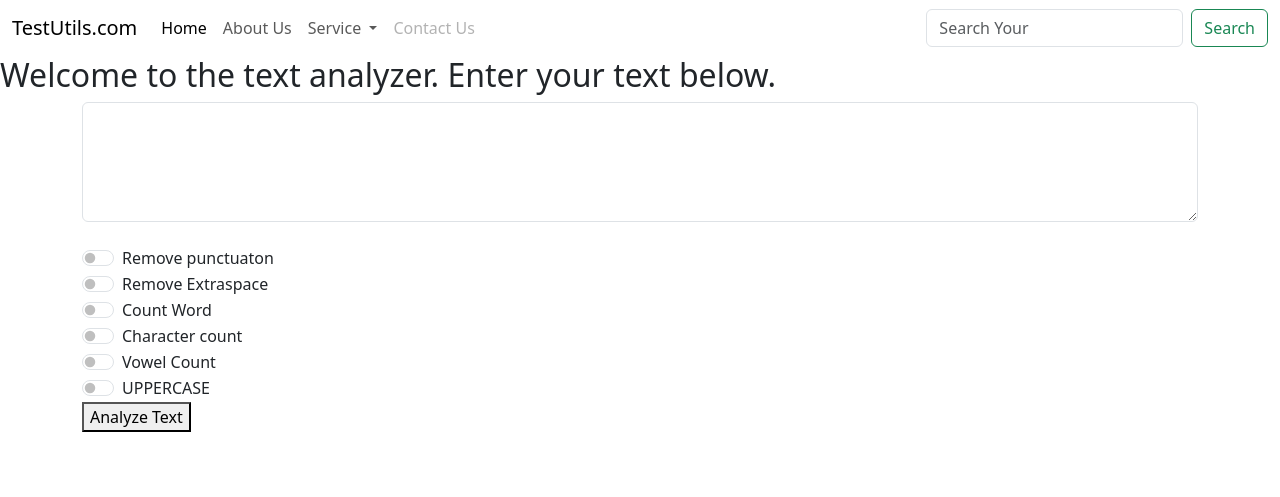
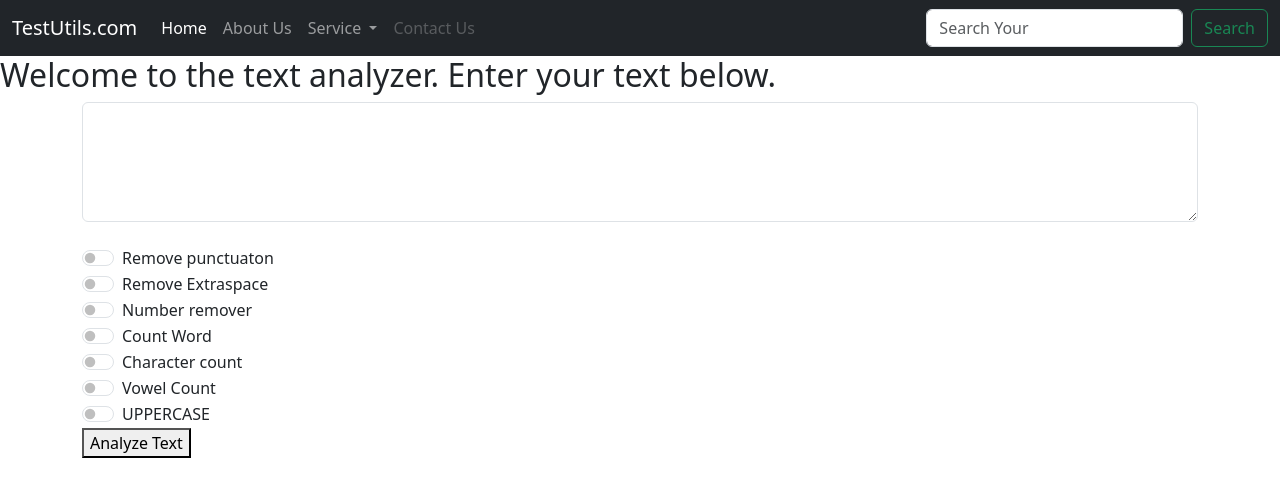
Before and after one commit to Saiful-JCU/TextUtils-text-analyzer-_django_project, a Django app: page / in a window 1280 px wide. Shown: the top 497 px of the page. Run offline with Django 5.2, Linux system fonts and the light colour scheme.

Commit message:
Final Update index.html

```diff
--- a/TextUtils/templates/index.html
+++ b/TextUtils/templates/index.html
@@ -5,12 +5,15 @@
     <meta charset="utf-8">
     <meta name="viewport" content="width=device-width, initial-scale=1">
     <title>TextUtils</title>
+    <!-- Bootstrap css -->
     <link href="https://cdn.jsdelivr.net/npm/bootstrap@5.3.3/dist/css/bootstrap.min.css" rel="stylesheet"
         integrity="sha384-QWTKZyjpPEjISv5WaRU9OFeRpok6YctnYmDr5pNlyT2bRjXh0JMhjY6hW+ALEwIH" crossorigin="anonymous">
+        <!-- Favicon-->
+        <link rel="shortcut icon" href="https://codewithharry.com/static/photo.png">
 </head>
 
 <body>
-    <nav class="navbar navbar-expand-lg bg-body-dark">
+    <nav class="navbar navbar-expand-lg navbar-dark bg-dark">
         <div class="container-fluid">
             <a class="navbar-brand" href="#">TestUtils.com</a>
             <button class="navbar-toggler" type="button" data-bs-toggle="collapse"
@@ -32,7 +35,6 @@
                             Service
                         </a>
                         <ul class="dropdown-menu">
-                            <li><a class="dropdown-item" href="#">Text Modify</a></li>
                             <li><a class="dropdown-item" href="#">Grammer checker</a></li>
                             <li>
                                 <hr class="dropdown-divider">
@@ -53,30 +55,41 @@
     </nav>
     <!-------------------- textarea -------------------->
     <h2>Welcome to the text analyzer. Enter your text below.</h2>
-    <form class="container" action='/analyze' method='get'>
-        <textarea class="form-control" id="floatingTextarea2"name="text" placeholder="Enter Your Text here." style="height: 120px"
+    <form class="container" action='/analyze' onsubmit="return validate()" method='post'> {% csrf_token%}
+        <textarea class="form-control" id="floatingTextarea2"name="text" placeholder="Enter Your Text here." rows="10" style="height: 120px"
              > </textarea> <br>
+             <!-- punctuation remover -->
         <div class="form-check form-switch">
             <input class="form-check-input" type="checkbox" role="switch" id="flexSwitchCheckDefault" name='removepunc'>
             <label class="form-check-label" for="flexSwitchCheckChecked">Remove punctuaton</label>
         </div>
+        <!-- space remover -->
         <div class="form-check form-switch">
             <input class="form-check-input" type="checkbox" role="switch" id="flexSwitchCheckDefault"
                 name='removespace'>
             <label class="form-check-label" for="flexSwitchCheckChecked">Remove Extraspace</label>
         </div>
+        <!-- Number Remover -->
+        <div class="form-check form-switch">
+            <input class="form-check-input" type="checkbox" role="switch" id="flexSwitchCheckDefault" name='removenum'>
+            <label class="form-check-label" for="flexSwitchCheckChecked">Number remover</label>
+        </div>
+        <!-- wordcount -->
         <div class="form-check form-switch">
             <input class="form-check-input" type="checkbox" role="switch" id="flexSwitchCheckDefault" name='wordcount'>
             <label class="form-check-label" for="flexSwitchCheckChecked">Count Word</label>
         </div>
+        <!-- charcount -->
         <div class="form-check form-switch">
             <input class="form-check-input" type="checkbox" role="switch" id="flexSwitchCheckDefault" name='charcount'>
             <label class="form-check-label" for="flexSwitchCheckChecked">Character count</label>
         </div>
+        <!-- vowelcount -->
         <div class="form-check form-switch">
             <input class="form-check-input" type="checkbox" role="switch" id="flexSwitchCheckDefault" name='vowelcount'>
             <label class="form-check-label" for="flexSwitchCheckChecked">Vowel Count</label>
         </div>
+        <!-- uppercase -->
         <div class="form-check form-switch">
             <input class="form-check-input" type="checkbox" role="switch" id="flexSwitchCheckDefault" name='fullcap'>
             <label class="form-check-label" for="flexSwitchCheckChecked">UPPERCASE</label>
```
